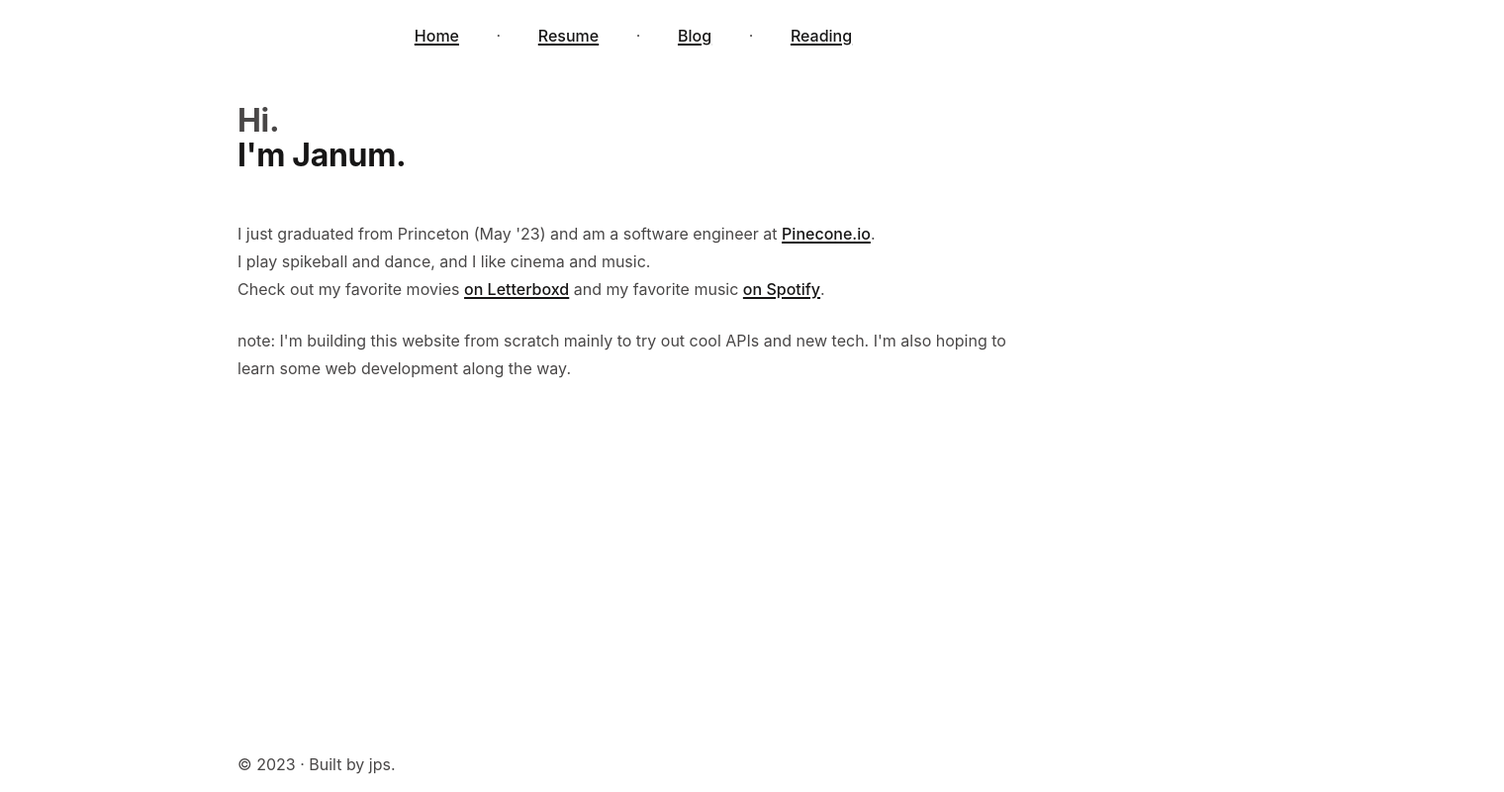
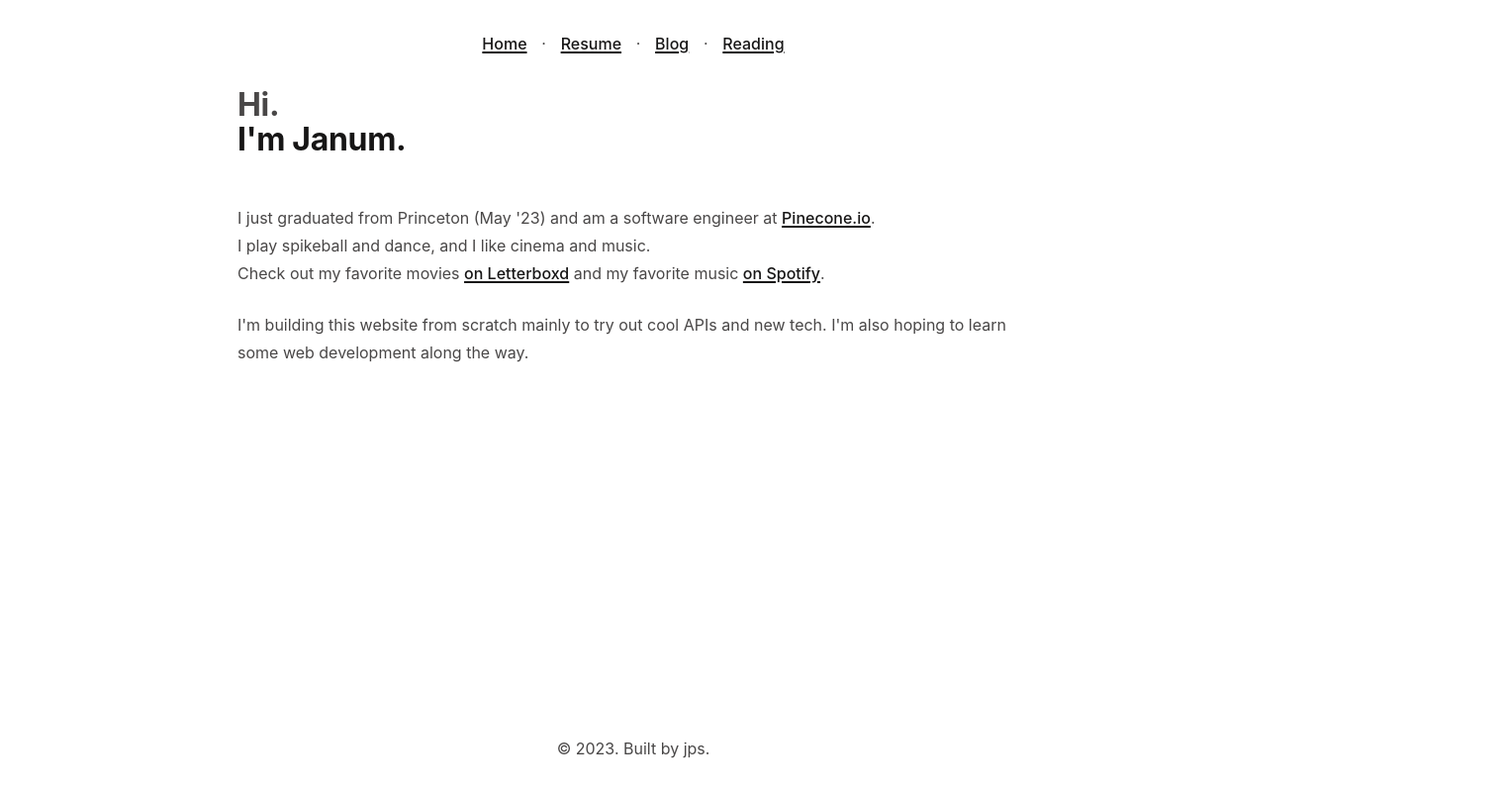
Before and after one commit to janums/janums.github.io, a Gatsby site: page / in a window 1280 px wide. Shown: the whole page at 99% size, 1520 px wide, since content can reach past the window. Built offline with nearby package versions, Linux system fonts and the light colour scheme; Gatsby itself is replaced by a stand-in of ours.

Commit message:
cleaning footer, formatting

```diff
--- a/src/components/header.js
+++ b/src/components/header.js
@@ -1,5 +1,6 @@
 import * as React from "react";
 import { Link } from "gatsby";
+import "./layout.css";
 
 const moreLinks = [
   { text: "Home", url: "/" },
@@ -12,16 +13,7 @@ const moreLinks = [
 ];
 
 const Header = ({ siteTitle }) => (
-  <header
-    style={{
-      margin: `0 auto`,
-      maxWidth: `var(--size-header)`,
-      padding: `var(--space-4) var(--size-gutter)`,
-      display: `flex`,
-      alignItems: `center`,
-      justifyContent: `space-around`,
-    }}
-  >
+  <header>
     {moreLinks.map((link, i) => (
       <React.Fragment key={link.url}>
         <Link to={link.url}>{link.text}</Link>
--- a/src/components/index.module.css
+++ b/src/components/index.module.css
@@ -58,3 +58,17 @@
   max-width: none;
   line-height: var(--line-height-loose);
 }
+
+.evenly-distributed-children {
+  display: flex;
+  justify-content: space-between;
+}
+
+.overhead {
+  display: flex;
+  flex-direction: column;
+  min-height: 100vh;
+  margin: 0 auto;
+  max-width: var(--size-content);
+  padding: var(--size-gutter);
+}
--- a/src/components/layout.css
+++ b/src/components/layout.css
@@ -24,6 +24,7 @@
   --space-6: 64px;
   --size-content: 54rem;
   --size-header: 34rem;
+  --size-footer: 1000rem;
   --size-gutter: var(--space-5);
   --size-gap: var(--space-6);
 }
@@ -225,10 +226,21 @@ pre tt:after {
   content: none;
 }
 
+header {
+  margin: 0 auto;
+  display: flex;
+  max-width: 20rem;
+  /* padding: var(--space-3) var(--size-); */
+  margin-bottom: var(--space-5);
+  align-items: left;
+  text-align: justify;
+  justify-content: space-around;
+}
+
+main {
+  flex: 1 0 auto;
+}
+
 footer {
-  position: absolute;
-  bottom: 0;
-  width: 100%;
-  height: 2.5rem;
-  /* margin: 0 auto; */
+  margin: 0 auto;
 }
--- a/src/components/layout.js
+++ b/src/components/layout.js
@@ -10,6 +10,7 @@ import { useStaticQuery, graphql } from "gatsby";
 
 import Header from "./header";
 import "./layout.css";
+import * as styles from "../components/index.module.css";
 
 const Layout = ({ children }) => {
   const data = useStaticQuery(graphql`
@@ -24,18 +25,12 @@ const Layout = ({ children }) => {
 
   return (
     <>
-      <Header siteTitle={data.site.siteMetadata?.title || `Title`} />
-      <div
-        style={{
-          margin: `0 auto`,
-          maxWidth: `var(--size-content)`,
-          padding: `var(--size-gutter)`,
-        }}
-      >
+      <div className={styles.overhead}>
+        <div class="evenly-distributed-children">
+          <Header siteTitle={data.site.siteMetadata?.title || `Title`} />
+        </div>
         <main>{children}</main>
-        <footer>
-          © {new Date().getFullYear()} &middot; Built by {"jps"}.
-        </footer>
+        <footer>© {new Date().getFullYear()}. Built by jps.</footer>
       </div>
     </>
   );
--- a/src/pages/index.js
+++ b/src/pages/index.js
@@ -42,9 +42,8 @@ const IndexPage = () => (
         .
       </p>
       <p className={styles.intro}>
-        note: I'm building this website from scratch mainly to try out cool APIs
-        and new tech. I'm also hoping to learn some web development along the
-        way.
+        I'm building this website from scratch mainly to try out cool APIs and
+        new tech. I'm also hoping to learn some web development along the way.
       </p>
     </div>
   </Layout>
```
